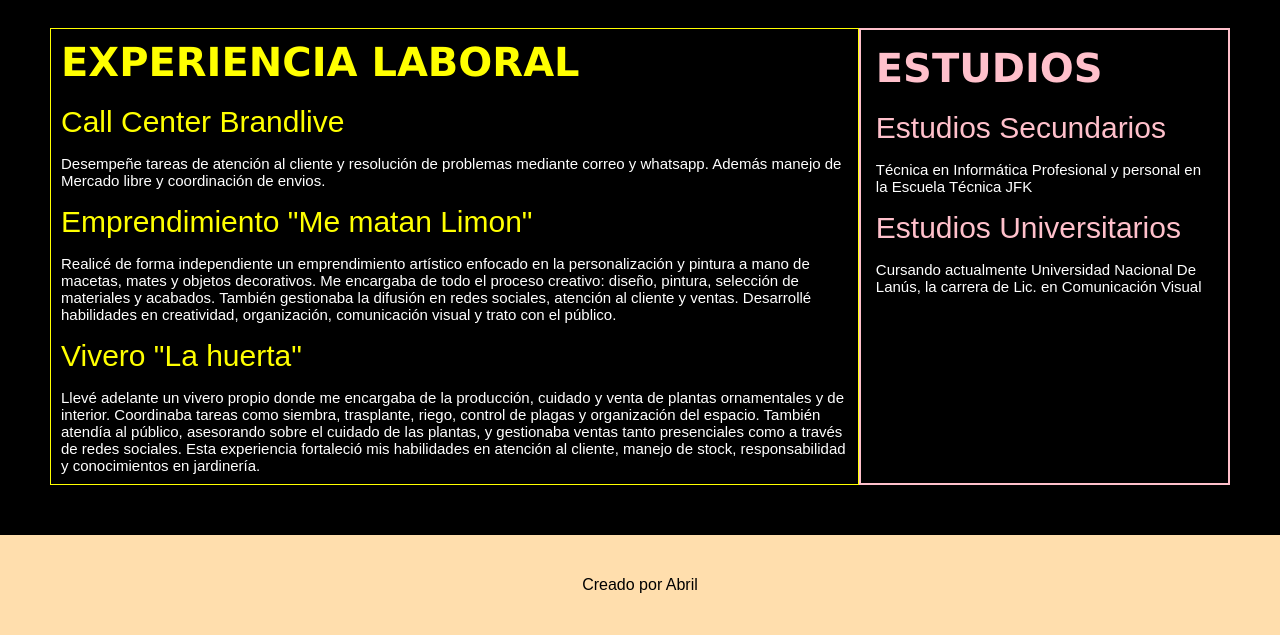
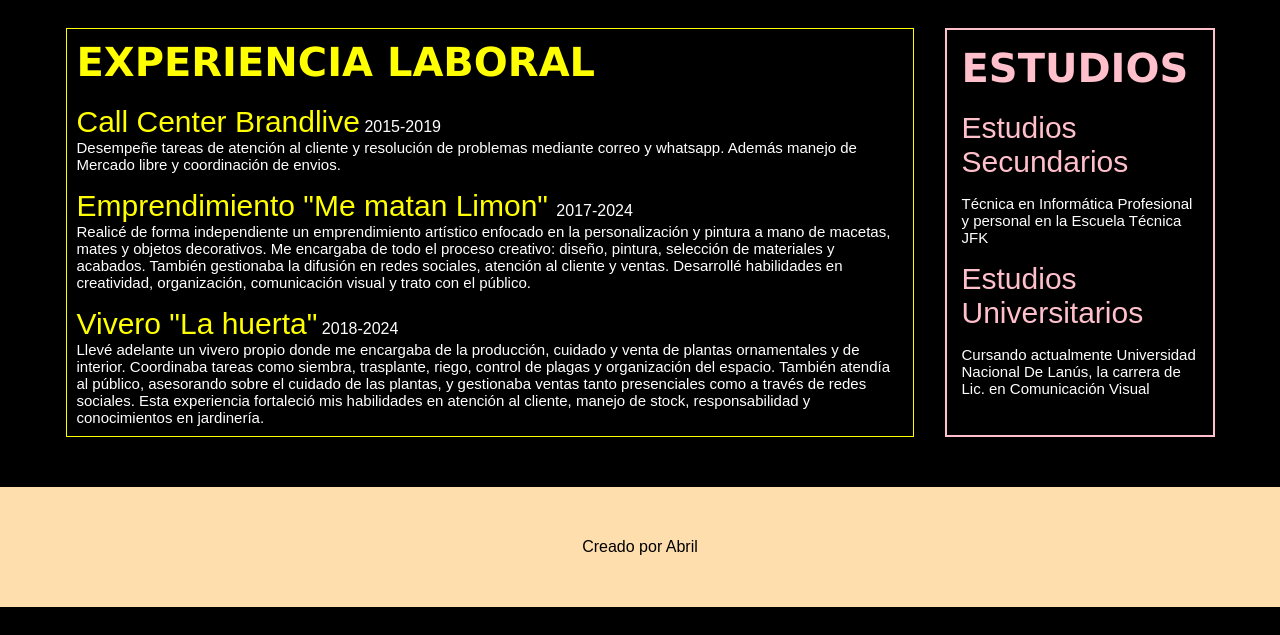
Before and after one commit to abril-costa/compu3, a plain HTML site: page index.html in a window 1280 px wide. Shown: the part 583-1218 px from the top of the page. After the commit the page ends 1190 px from the top, so only its background shows below. Drawn offline with Linux system fonts and the light colour scheme.

Commit message:
Pre-Entrega

```diff
--- a/index.html
+++ b/index.html
@@ -48,18 +48,25 @@
         <article class="experiencia_lab">
             <h2 class="tit_exp">EXPERIENCIA LABORAL</h2>
                 <ul class="listaexp">
-                    <li><a class="lista">Call Center Brandlive</a></li>
+                    <li><a class="lista">Call Center Brandlive</a>
+                        <span class>2015-2019</span>
                         <p class="descripcion_exp">Desempeñe tareas de atención al cliente y resolución de problemas mediante correo y whatsapp. Además manejo de Mercado libre y coordinación de envios.</p>
-                    <li><a class="lista">Emprendimiento "Me matan Limon" </a></li>
-                    <p class="descripcion_exp">Realicé de forma independiente un emprendimiento artístico enfocado en la personalización y pintura a mano de macetas,
-                        mates y objetos decorativos. Me encargaba de todo el proceso creativo: diseño, pintura, selección de materiales y acabados.
+                    </li>
+                    <li><a class="lista">Emprendimiento "Me matan Limon" </a>
+                        <span class>2017-2024</span>
+                        <p class="descripcion_exp">Realicé de forma independiente un emprendimiento artístico enfocado en la personalización y pintura a mano de macetas, mates y objetos decorativos. Me encargaba de todo el proceso creativo: diseño, pintura, selección de materiales y acabados.
                         También gestionaba la difusión en redes sociales, atención al cliente y ventas. Desarrollé habilidades en creatividad, organización, comunicación visual y trato con el público.
                     </p>
-                     <li><a class="lista">Vivero "La huerta"</a> </li>
+                    </li>
+
+                    <li><a class="lista">Vivero "La huerta"</a>
+                        <span class>2018-2024</span>
                         <p class="descripcion_exp">Llevé adelante un vivero propio donde me encargaba de la producción, cuidado y venta de plantas ornamentales y de interior.
                         Coordinaba tareas como siembra, trasplante, riego, control de plagas y organización del espacio.
                         También atendía al público, asesorando sobre el cuidado de las plantas, y gestionaba ventas tanto presenciales como a través de redes sociales.
                        Esta experiencia fortaleció mis habilidades en atención al cliente, manejo de stock, responsabilidad y conocimientos en jardinería.</p>
+                    </li>
+
             </ul>
         </article>
 
@@ -78,8 +85,7 @@
 </main>
 
     <footer class="footer">
-        <div class="footer__info">Creado por Abril </div>
+        <p class="footer_p">Creado por Abril </p>
     </footer>
-
 </body>
 </html>
--- a/stylecss.css
+++ b/stylecss.css
@@ -148,7 +148,7 @@ font-size: 15px;
   gap: 20px;
   flex-direction: column;
   padding:15px;
-  width: 30%;
+  width: 20%;
 
 
 
@@ -189,7 +189,7 @@ font-size: 15px;
 .footer{
 
   width: 1920px;
-  height: 100px;
+  height: 120px;
   background-color: navajowhite;
   display: flex;
   justify-content: space-around;
@@ -197,7 +197,7 @@ font-size: 15px;
 
 }
 
-.footer__info{
+.footer_p{
   display: flex;
   color: black;
 
```
Lines whose indentation alone changed are shown as unchanged.
